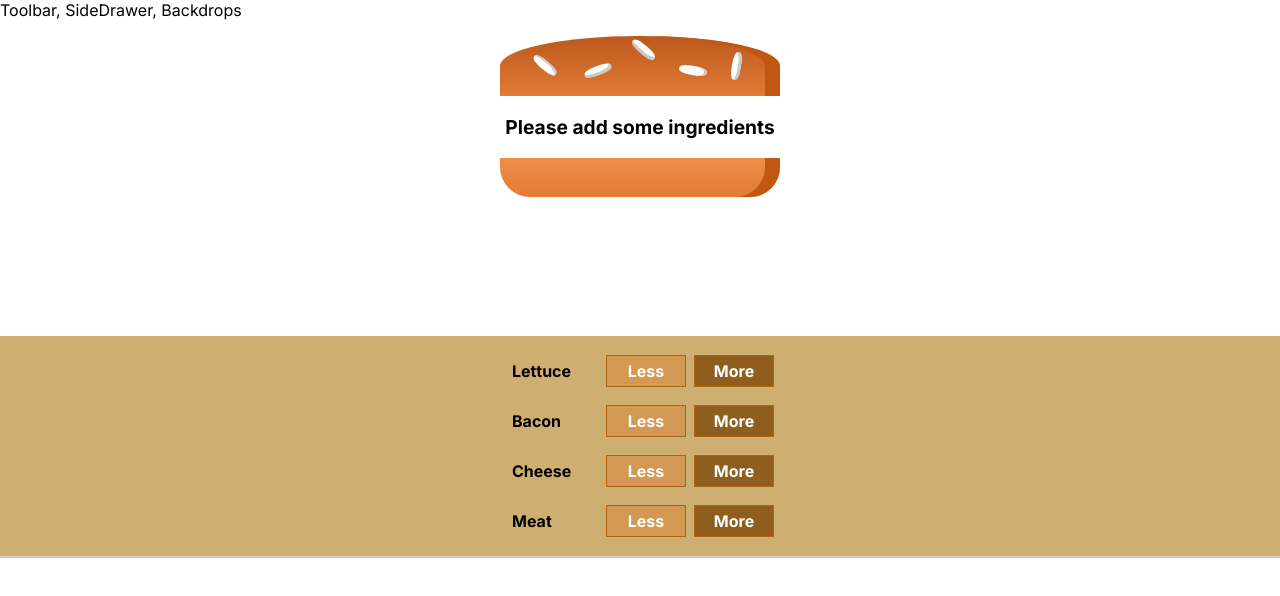
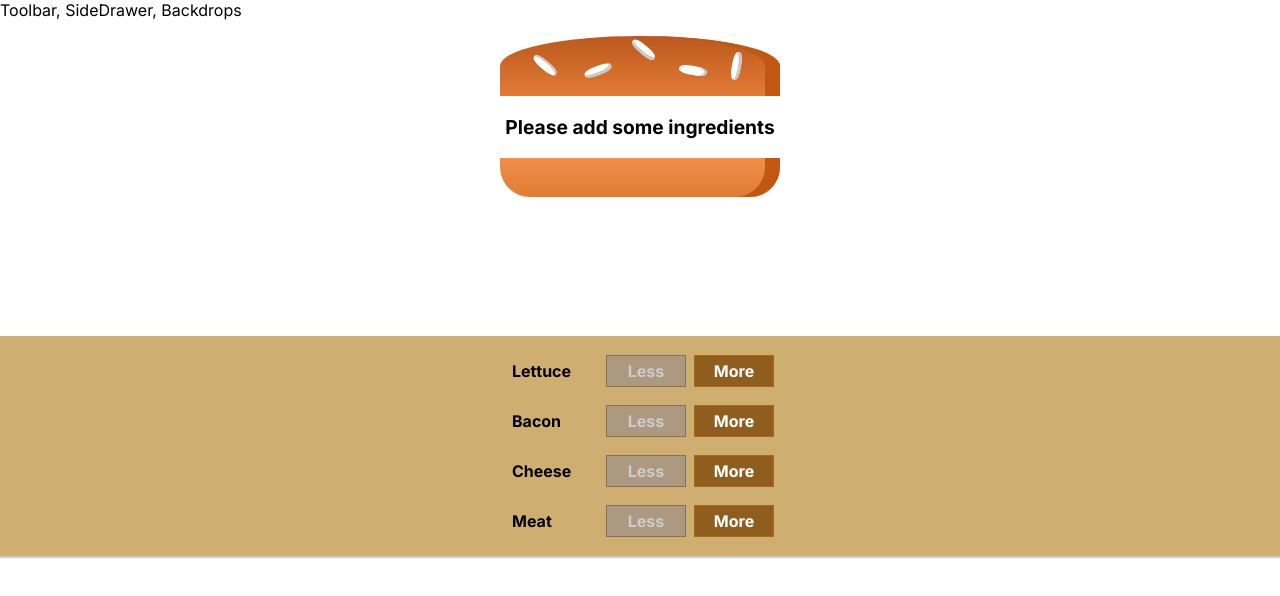
Before and after one commit to stevekutz/react_TCG_burger_1, a React (Create React App) app in the folder app/: page / in a window 1280 px wide. Shown: the top 596 px of the page. Built offline with nearby package versions, Linux system fonts and the light colour scheme.

Commit message:
added ability to dynamically disable Less button and added logic to keep removed ingredient total from becoming negative

```diff
--- a/app/src/components/Burger/BuildControls/BuildControl/BuildControl.js
+++ b/app/src/components/Burger/BuildControls/BuildControl/BuildControl.js
@@ -10,7 +10,11 @@
             <div className = {classes.BuildControl}>
                     <div className = {classes.Label}> {props.label}</div>
 
-                    <button className = {classes.Less}>Less</button>
+                    <button
+                        className = {classes.Less}
+                        onClick = {props.removed}
+                        disabled = {props.disabled}
+                    >Less</button>
                     <button
                         className = {classes.More}
                         onClick = {props.added}
--- a/app/src/components/Burger/BuildControls/BuildControls.js
+++ b/app/src/components/Burger/BuildControls/BuildControls.js
@@ -23,6 +23,8 @@
                 key = {control.label}
                 label = {control.label}
                 added = {() => props.ingredientAdded(control.type)}
+                removed = {() => props.ingredientRemoved(control.type)}
+                disabled = {props.disabled[control.type]}
             />
             ))}
 
--- a/app/src/containers/BurgerBuilder/BurgerBuilder.js
+++ b/app/src/containers/BurgerBuilder/BurgerBuilder.js
@@ -43,19 +43,41 @@
 
 
     handler_removeIngredient = (type) => {
+        const oldCount = this.state.ingredients[type];
+        if (oldCount <= 0) {
+            return
+        }
+        const updatedCount = oldCount - 1;
+        const updatedIngredients = {
+            ...this.state.ingredients
+        };
+        updatedIngredients[type] = updatedCount;
 
+        const priceAddition = INGREDIENT_PRICES[type];
+        const oldPrice = this.state.totalPrice;
+        const newPrice = oldPrice - priceAddition;
+        this.setState({totalPrice: newPrice, ingredients: updatedIngredients})
 
     }
 
 
     render() {
 
+        const disabledInfo = {
+            ...this.state.ingredients
+        }
+
+        for (let key in disabledInfo) {
+            disabledInfo[key] = disabledInfo[key] <= 0;
+        }
 
         return (
             <Aux>
                 <Burger ingredients = {this.state.ingredients}/>
                 <BuildControls
                     ingredientAdded = {this.handler_addIngredient}
+                    ingredientRemoved = {this.handler_removeIngredient}
+                    disabled = {disabledInfo}
                 />
 
 
```
